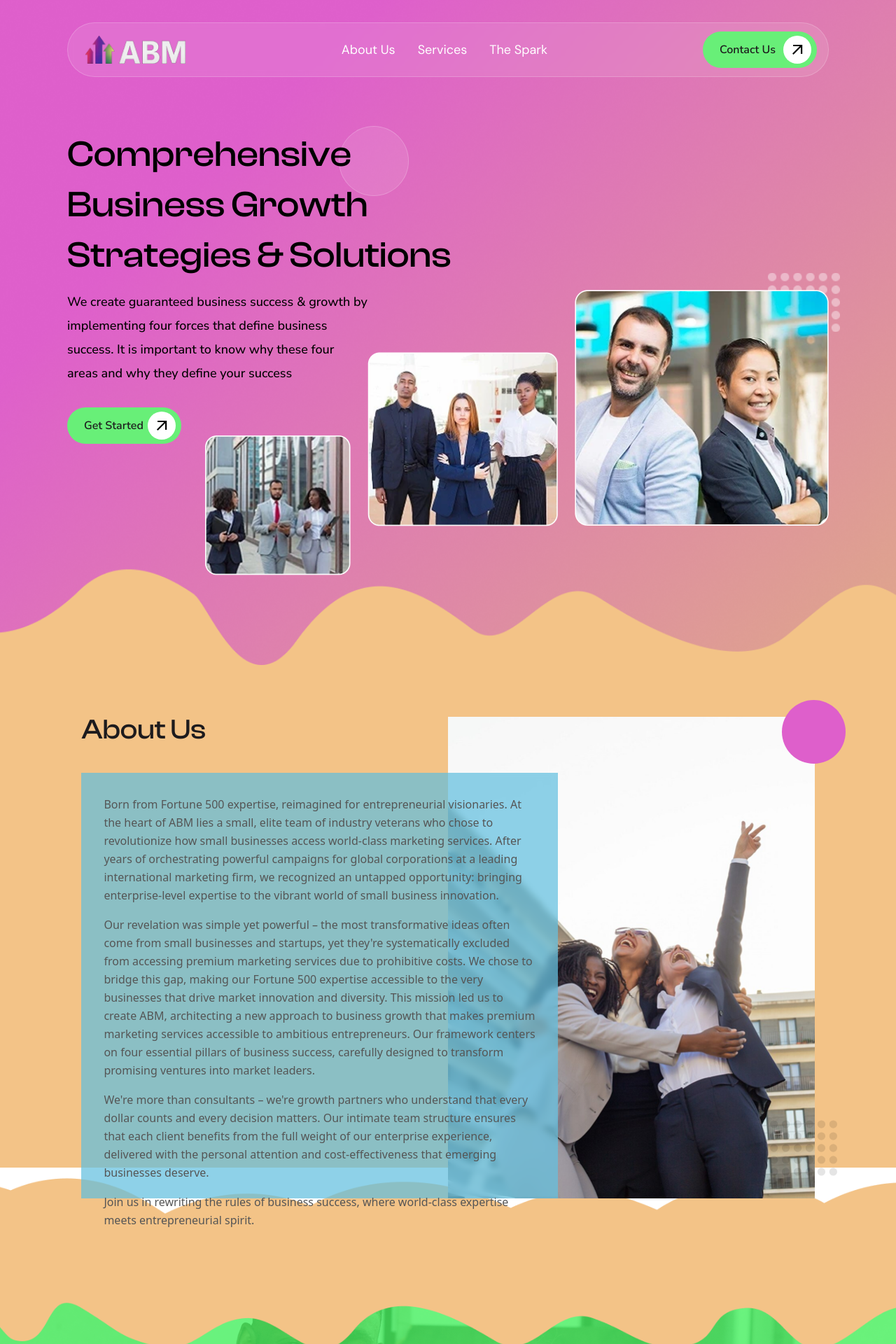
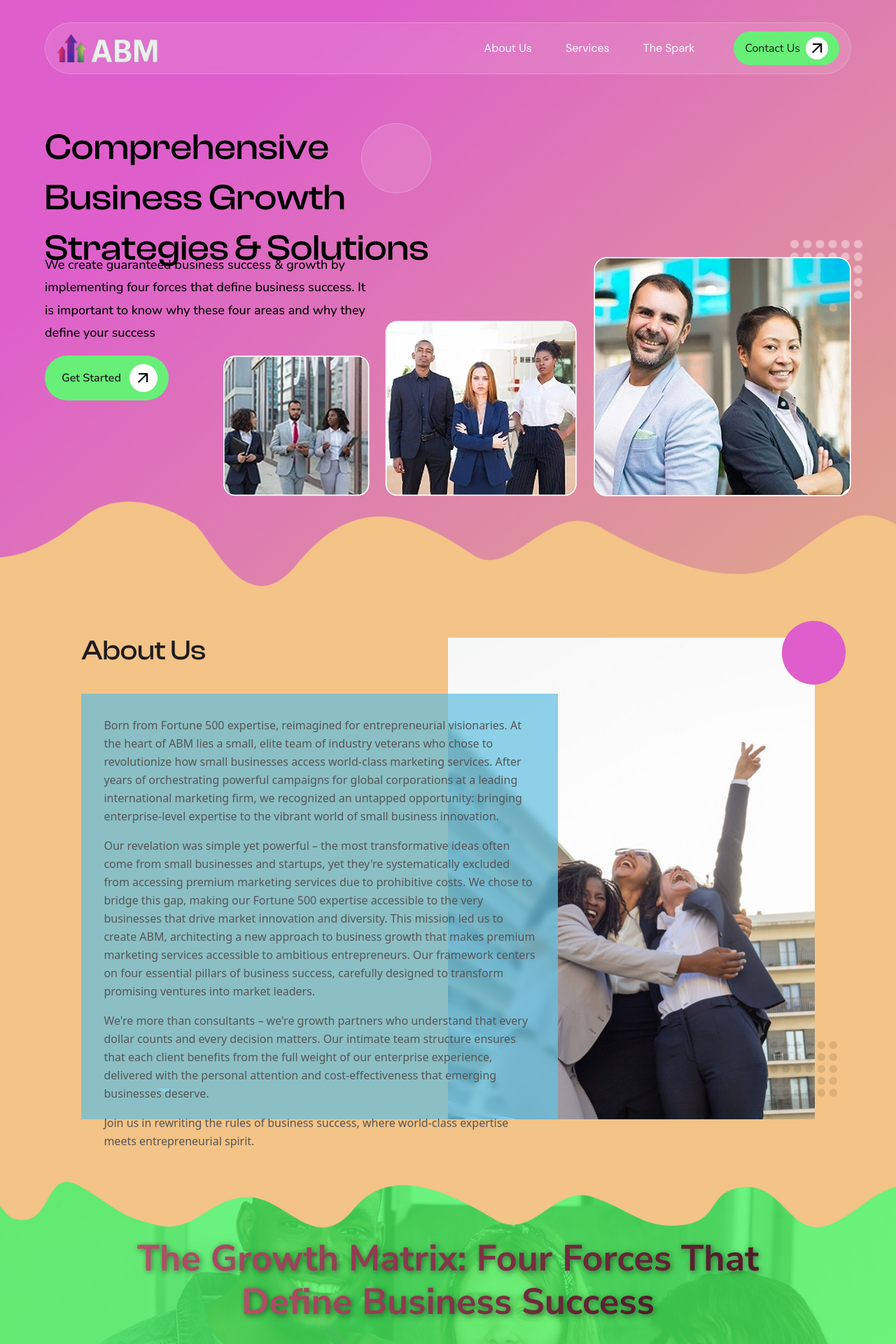
Before and after one commit to natasha-maryam/abm, a React (Vite) app: page / in a window 1280 px wide. Shown: the top 1920 px of the page at 70% size. Built offline with nearby package versions, Linux system fonts and the light colour scheme.

Commit message:
updated code

```diff
--- a/src/App.jsx
+++ b/src/App.jsx
@@ -3,15 +3,17 @@ import BusinessCredit from "./sections/BusinessCredit";
 import CustomerRetention from "./sections/CustomerRetention";
 import GrowthMatrix from "./sections/GrowthMatrix";
 import HeroSection from "./sections/HeroSection";
+import Reputation from "./sections/Reputation";
 
 function App() {
   return (
-    <div className="w-full">
+    <div className="overflow-hidden " >
       <HeroSection />
-      <AboutUs/>
-      <GrowthMatrix/>
-      <BusinessCredit/>
+       <AboutUs/>
+     <GrowthMatrix/>
+       <BusinessCredit/>
       <CustomerRetention/>
+      <Reputation/>
       <br/>
     </div>
   );
--- a/src/components/Header.jsx
+++ b/src/components/Header.jsx
@@ -1,54 +1,74 @@
-import arrow from "../assets/images/arrow_outward.svg"
-const Header = () => (
-  <header
-    className="w-[85%] mx-auto mb-4 px-4 py-3 bg-white/10 backdrop-blur-sm border border-white/20 rounded-full"
-  >
-    <div className="flex items-center justify-between">
-      {/* Logo Section */}
-      <div className="flex items-center">
+import { useState } from "react";
+import arrow from "../assets/images/arrow_outward.svg";
+
+const Header = () => {
+  const [menuOpen, setMenuOpen] = useState(false);
+
+  return (
+    <header className="w-full   mb-4 px-4 py-3 bg-white/10 backdrop-blur-sm border border-white/20  md:rounded-full">
+      <div className="flex items-center justify-between flex-wrap md:flex-nowrap">
+        {/* Logo */}
+        <div className="flex-shrink-0">
           <img
             src="./src/assets/images/logo.png"
             alt="ABM Logo"
-          className="h-10 w-auto ml-2"
+            className="h-10 w-auto"
           />
         </div>
 
-        {/* Navigation Menu */}
-        <nav className="flex items-center gap-8 text-white font-normal font-dm">
+        {/* Hamburger button on mobile */}
+        <button
+          className="md:hidden text-white text-3xl ml-auto"
+          onClick={() => setMenuOpen(!menuOpen)}
+          aria-label="Toggle menu"
+        >
+          {menuOpen ? "✖" : "☰"}
+        </button>
+
+        {/* Navigation + contact - show/hide on mobile */}
+        <nav
+          className={`
+            w-full md:w-auto
+            ${menuOpen ? "block" : "hidden"}
+            md:flex md:items-center md:gap-8 text-white font-normal font-dm mt-4 md:mt-0
+          `}
+        >
           <a
             href="#about"
-            className="hover:text-green-300 transition-colors duration-200 text-[18px]"
+            className="block md:inline-block hover:text-green-300 px-2 py-1 text-center md:text-left"
+            onClick={() => setMenuOpen(false)}
           >
             About Us
           </a>
           <a
             href="#services"
-            className="hover:text-green-300 transition-colors duration-200 text-[18px]"
+            className="block md:inline-block hover:text-green-300 px-2 py-1 text-center md:text-left"
+            onClick={() => setMenuOpen(false)}
           >
             Services
           </a>
           <a
             href="#spark"
-            className="hover:text-green-300 transition-colors duration-200 text-[18px]"
+            className="block md:inline-block hover:text-green-300 px-2 py-1 text-center md:text-left"
+            onClick={() => setMenuOpen(false)}
           >
             The Spark
           </a>
-        </nav>
 
-        {/* Contact Button */}
-        <div className="flex items-center">
           <a
             href="#contact"
-            className="flex items-center justify-between bg-[#68EF78] hover:bg-[#68EF78] text-[#1D1B1D] text-[16px] font-semibold px-2 w-[163px] h-[52px] rounded-full font-nunito"
+            className="flex items-center justify-center bg-[#68EF78] text-[#1D1B1D] px-4 py-2 rounded-full font-nunito mt-3 md:mt-0 md:ml-4 mx-auto md:mx-0 w-fit"
+            onClick={() => setMenuOpen(false)}
           >
-            <span className="text-[16px] pl-4">Contact Us</span>
-            <div className="flex items-center justify-center bg-white rounded-full w-[40px] h-[40px]">
-              <img src={arrow}/>
+            <span>Contact Us</span>
+            <div className="flex items-center justify-center bg-white rounded-full w-8 h-8 ml-2">
+              <img src={arrow} alt="arrow icon" />
             </div>
           </a>
-        </div>
+        </nav>
       </div>
     </header>
   );
+};
 
 export default Header;
--- a/src/sections/GrowthMatrix.jsx
+++ b/src/sections/GrowthMatrix.jsx
@@ -4,20 +4,24 @@ import LeftImage from "../assets/images/matrix-left.svg";
 function GrowthMatrix(props) {
   return (
     <div
-      className="w-full mt-0"
+      className="w-full mt-[-15%] md:mt-[-5%] pt-[10%] md:pt-0"
       style={{
         backgroundImage: "url('./src/assets/images/matrix-bg.png')",
         height: "auto", // define your height here
         backgroundRepeat:'no-repeat',
-        backgroundSize:'cover',
+      backgroundSize: "100% calc(100% + 0px)", // Extend background to cover overlap
         backgroundPosition:'center'
       }}
     >
-      <div className="pt-[21%] flex flex-col items-center">
-        <p className="font-bold text-[52px] font-nunito bg-gradient-to-r from-[#B84F6A] to-[#511B29] bg-clip-text text-transparent drop-shadow-[2px_2px_4px_rgba(0,0,0,0.5)]">
+      <div className="pt-[100%] md:pt-[21%] flex flex-col md:items-center px-5">
+        <p className="hidden md:flex font-bold text-[30px] md:text-[52px] font-nunito bg-gradient-to-r from-[#B84F6A] to-[#511B29] bg-clip-text text-transparent drop-shadow-[2px_2px_4px_rgba(0,0,0,0.5)]">
           The Growth Matrix: Four Forces That
         </p>
-        <p className="font-bold text-[52px] font-nunito bg-gradient-to-r from-[#B84F6A] to-[#511B29] bg-clip-text text-transparent drop-shadow-[2px_2px_4px_rgba(0,0,0,0.5)] -mt-6">
+        <p className="hidden md:flex font-bold text-[30px] md:text-[52px] font-nunito bg-gradient-to-r from-[#B84F6A] to-[#511B29] bg-clip-text text-transparent drop-shadow-[2px_2px_4px_rgba(0,0,0,0.5)] -mt-4">
+          Define Business Success
+        </p>
+        <p className="md:hidden font-bold text-[30px] text-center md:text-[52px] font-nunito bg-gradient-to-r from-[#B84F6A] to-[#511B29] bg-clip-text text-transparent drop-shadow-[2px_2px_4px_rgba(0,0,0,0.5)]">
+          The Growth Matrix: Four Forces That
           Define Business Success
         </p>
         <p
@@ -31,20 +35,18 @@ function GrowthMatrix(props) {
           pillars that determine long-term success
         </p>
       </div>
-      <div className="flex justify-between w-[85%] mx-auto mt-[24px] mb-[8%] items-center">
-        <div className="w-[40%] mt-10 pl-8">
+      <div className="flex flex-col md:flex-row w-[90%] md:w-[85%] w-full mx-auto md:mt-[20px] mb-[40%] md:mb-[8%] items-center justify-center">
+        <div className=" mt-10 md:pl-8 ">
           <img
             src={LeftImage}
             alt="Digital Marketing"
-            className="w-[665px] h-[517px]"
+            className="md:w-[665px] md:h-[517px]"
           />
         </div>
-        <div className="w-[60%] items-start flex flex-col pt-4">
-          <h2 className="font-medium text-[40px] font-clash text-black">
+        <div className="items-start flex flex-col pt-4 sm:px-4">
+          <h2 className="text-center md:text-left font-medium text-[40px] font-clash text-black">
             Digital Marketing: Your
-          </h2>
-          <h2 className="font-medium text-[40px] font-clash text-black mb-2 -mt-1">
-            Gateway To Growth
+          <br className="hidden md:flex"/>            Gateway To Growth
           </h2>
           <p className="text-[16px] font-nunito text-[#1D1B1D] mb-[7px] leading-relaxed font-bold max-w-2xl">
             Without visibility, even the best businesses remain hidden gems.
--- a/src/sections/HeroSection.jsx
+++ b/src/sections/HeroSection.jsx
@@ -7,77 +7,89 @@ import dots from "../assets/images/white-dots.svg";
 
 const HeroSection = () => (
   <div
-    className="min-h-[calc(100vh+15px)] bg-no-repeat bg-top w-full pt-8 relative z-10"
+    className="min-h-[calc(100vh+15px)] bg-no-repeat bg-top w-full pt-8 relative z-10 px-[5%]"
     style={{
       backgroundImage: "url('./src/assets/images/hero-section.png')",
-      backgroundSize: "100% calc(100% + 0px)", // Extend background to cover overlap
-      marginBottom: "-100px", // Overlap the next section
+      backgroundSize: "100% calc(100% + 0px)",
+      marginBottom: "-100px",
     }}
   >
     <Header />
-    <section className="w-[85%] mx-auto min-h-[80vh] py-14 pb-32 relative">
-      {/* White Opacity Circle - aligned with Comprehensive heading */}
-      <div className="absolute top-[54px] right-[600px] w-[100px] h-[100px] bg-white/10 rounded-full z-0 border border-white/20"></div>
+    <section className="w-full   py-14 pb-5 md:pb-32 relative">
+      {/* White Opacity Circle */}
+      <div className="hidden md:block absolute top-[54px] right-[600px] w-[100px] h-[100px] bg-white/10 rounded-full z-0 border border-white/20"></div>
 
       {/* Three Headings in Column */}
-      <div className="space-y-4 mb-8 max-w-3xl relative z-10">
-        <div className="h-14 text-[52px] font-clash font-medium text-black">
+      <div className="md:space-y-4 md:mb-0 max-w-3xl relative z-10">
+        <h1 className="h-14 text-[32px] sm:text-[44px] md:text-[52px] font-clash font-medium text-black leading-tight">
           Comprehensive
-        </div>
-        <div className="h-14 text-[52px] font-clash font-medium text-black">
+        </h1>
+        <h1 className="h-14 text-[32px] sm:text-[44px] md:text-[52px] font-clash font-medium text-black leading-tight">
           Business Growth
-        </div>
-        <div className="h-14 text-[52px] font-clash font-medium text-black">
+        </h1>
+        <h1 className="h-14 text-[32px] sm:text-[44px] md:text-[52px] font-clash font-medium text-black leading-tight">
           Strategies & Solutions
-        </div>
+        </h1>
       </div>
 
       {/* Content and Images Area */}
-      <div className="flex items-start gap-68">
+      <div className="flex flex-col md:flex-row items-start md:items-end gap-3 md:gap-[22.5px] md:-mt-4">
         {/* Left Content Area */}
-        <div>
+        <div className="flex-1">
           {/* Paragraph */}
-          <div
-            className="text-[18px] font-nunito rounded mb-8 font-medium"
-            style={{ lineHeight: "34px" }}
+          <p
+            className="text-[16px] sm:text-[18px] font-nunito rounded mb-4 font-medium"
+            style={{ lineHeight: "1.8" }}
           >
             We create guaranteed business success & growth by implementing four
             forces that define business success. It is important to know why
             these four areas and why they define your success
-          </div>
+          </p>
 
-          {/* Button */}
-          <div className="flex justify-between items-start mr-6">
+          {/* Button and Small Image */}
+          <div className="flex flex-col sm:flex-row items-center sm:items-start justify-between gap-2 md:gap-6">
             <a
               href="#contact"
-              className="flex items-center justify-between bg-[#68EF78] hover:bg-[#68EF78] text-[#1D1B1D] text-[16px] font-semibold px-2 w-[163px] h-[52px] rounded-full font-nunito"
+              className="flex items-center bg-[#68EF78] hover:bg-[#68EF78] text-[#1D1B1D] text-[16px] font-semibold px-4 py-3 rounded-full font-nunito max-w-[180px] w-full sm:w-auto"
             >
-              <span className="text-[16px] pl-4">Get Started</span>
-              <div className="flex items-center justify-center bg-white rounded-full w-[40px] h-[40px]">
-                <img src={arrow} />
+              <span className="pl-2">Get Started</span>
+              <div className="flex items-center justify-center bg-white rounded-full w-10 h-10 ml-3">
+                <img src={arrow} alt="Arrow Icon" />
               </div>
             </a>
             {/* Small Image */}
-            <div className="w-[208px] h-[200px]  rounded-[16.54px] mt-10">
-              <img src={image1} alt="Image" />
+            <div className=" h-auto rounded-[16.54px] mt-6 sm:mt-0 flex-shrink-0">
+              <img
+                src={image1}
+                alt="Image"
+                className="w-full h-full object-cover rounded-[16.54px]"
+              />
             </div>
           </div>
         </div>
 
         {/* Right Images Area */}
-        <div className="flex items-end space-x-6 relative">
+        <div className="flex md:flex-row flex-col flex-wrap mb-[100%] md:mb-0 md:flex-nowrap items-center md:items-end space-x-0 md:space-x-6 gap-6 md:gap-0 w-full md:w-auto">
           {/* Medium Image */}
-          <div className="w-[272px] h-[249px]  rounded-[16.54px]">
-            <img src={image2} alt="Image" />
+          <div className=" h-auto rounded-[16.54px] flex-shrink-0">
+            <img
+              src={image2}
+              alt="Image"
+              className="w-full h-full object-cover rounded-[16.54px]"
+            />
           </div>
 
           {/* Large Image */}
-          <div className="w-[363px] h-[338px] rounded-[16.54px] relative">
-            {/* White dots placeholder at top right - behind the main image */}
-            <div className="absolute -top-6 -right-4 w-[103px] h-[84px] rounded z-0">
-              <img src={dots} alt="Image" />
+          <div className="relative  h-auto rounded-[16.54px] flex-shrink-0">
+            {/* White dots placeholder */}
+            <div className="absolute -top-6 -right-4 w-[60px] h-[50px] md:w-[103px] md:h-[84px] rounded z-0 pointer-events-none select-none">
+              <img src={dots} alt="Decorative Dots" />
             </div>
-            <img src={image3} alt="Image" className="relative z-10" />
+            <img
+              src={image3}
+              alt="Image"
+              className="relative z-10 w-full h-full object-cover rounded-[16.54px]"
+            />
           </div>
         </div>
       </div>
--- /dev/null
+++ b/src/sections/Reputation.jsx
@@ -0,0 +1,64 @@
+import React, { useEffect, useState } from "react";
+import LeftImage from "../assets/images/reputation-1.png";
+
+function Reputation(props) {
+  return (
+    <div className="w-full md:-mt-[5.7%] bg-[#F3C387] min-h-[80vh] sm:-mt-[21%]">
+      <div className="flex flex-col md:flex-row md:w-[85%] w-full mx-auto items-center justify-center pt-[3%] md:pt-[5%]">
+        <div className="">
+          <img
+            src={LeftImage}
+            alt="Digital Marketing"
+            className="md:w-[665px] md:h-[517px]"
+          />
+        </div>
+        <div className="flex flex-col px-4">
+          {/* Headings */}
+          <h1 className="font-clash font-medium text-[40px] text-black leading-tight mb-3">
+            Reputation Management: Your
+            <br />
+            Market Value Driver
+          </h1>
+
+          {/* Paragraph */}
+          <p className="text-[18px] font-nunito font-medium text-black mb-3 max-w-3xl leading-relaxed">
+            Your reputation is your most valuable asset. Let us help you protect
+            and enhance it.
+          </p>
+
+          {/* Horizontal line */}
+          <hr className="w-full h-[1px] bg-black/30 border-0 mb-3" />
+
+          {/* Why It's Critical Section */}
+          <div className="mb-3 w-full max-w-3xl">
+            <h3 className="font-clash font-medium text-[18px] text-black mb-3">
+              Why It’s Critical
+            </h3>
+            <ul className="list-disc list-inside space-y-2 text-[16px] font-nunito font-medium text-black">
+              <li>
+                93% of consumers read online reviews before making purchases
+              </li>
+              <li>One negative article can cost a business 22% of prospects</li>
+              <li>Positive reputations can command premium pricing</li>
+            </ul>
+          </div>
+
+          {/* How We Help Section */}
+          <div className="w-full max-w-3xl">
+            <h3 className="font-clash font-medium text-[18px] text-black mb-3">
+              How We Help
+            </h3>
+            <ul className="list-disc list-inside space-y-2 text-[16px] font-nunito font-medium text-black">
+              <li>Build and monitor your online reputation</li>
+              <li>Generate authentic positive reviews</li>
+              <li>Address and resolve negative feedback</li>
+              <li>Create trust-building content and messaging</li>
+            </ul>
+          </div>
+        </div>
+      </div>
+    </div>
+  );
+}
+
+export default Reputation;
```
Also changed, not shown: src/sections/AboutUs.jsx (+4 -4 lines), src/sections/BusinessCredit.jsx (+7 -8 lines), src/sections/CustomerRetention.jsx (+5 -20 lines), src/assets/images/reputation-1.png (added). Lines whose indentation alone changed are shown as unchanged.
